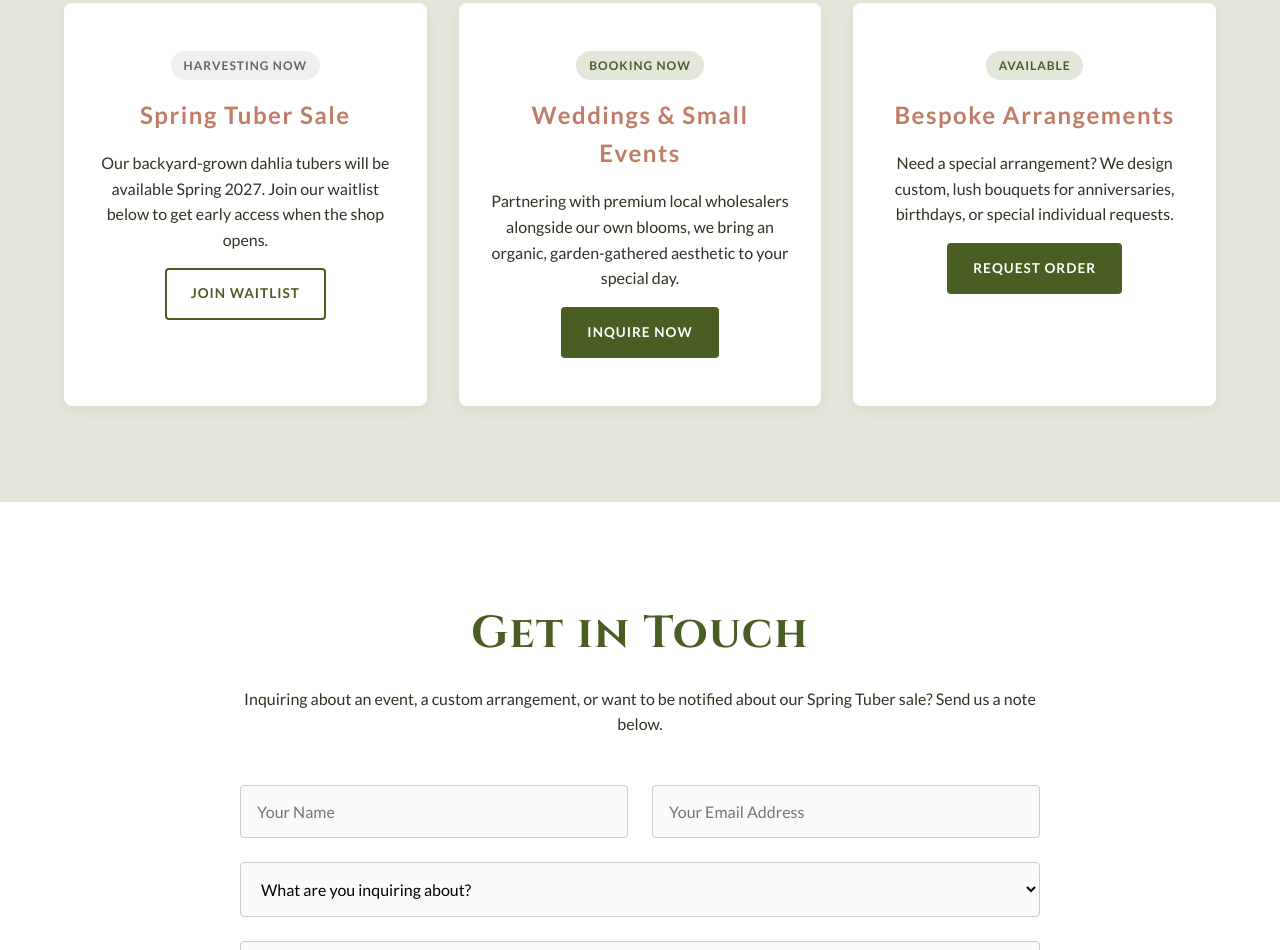
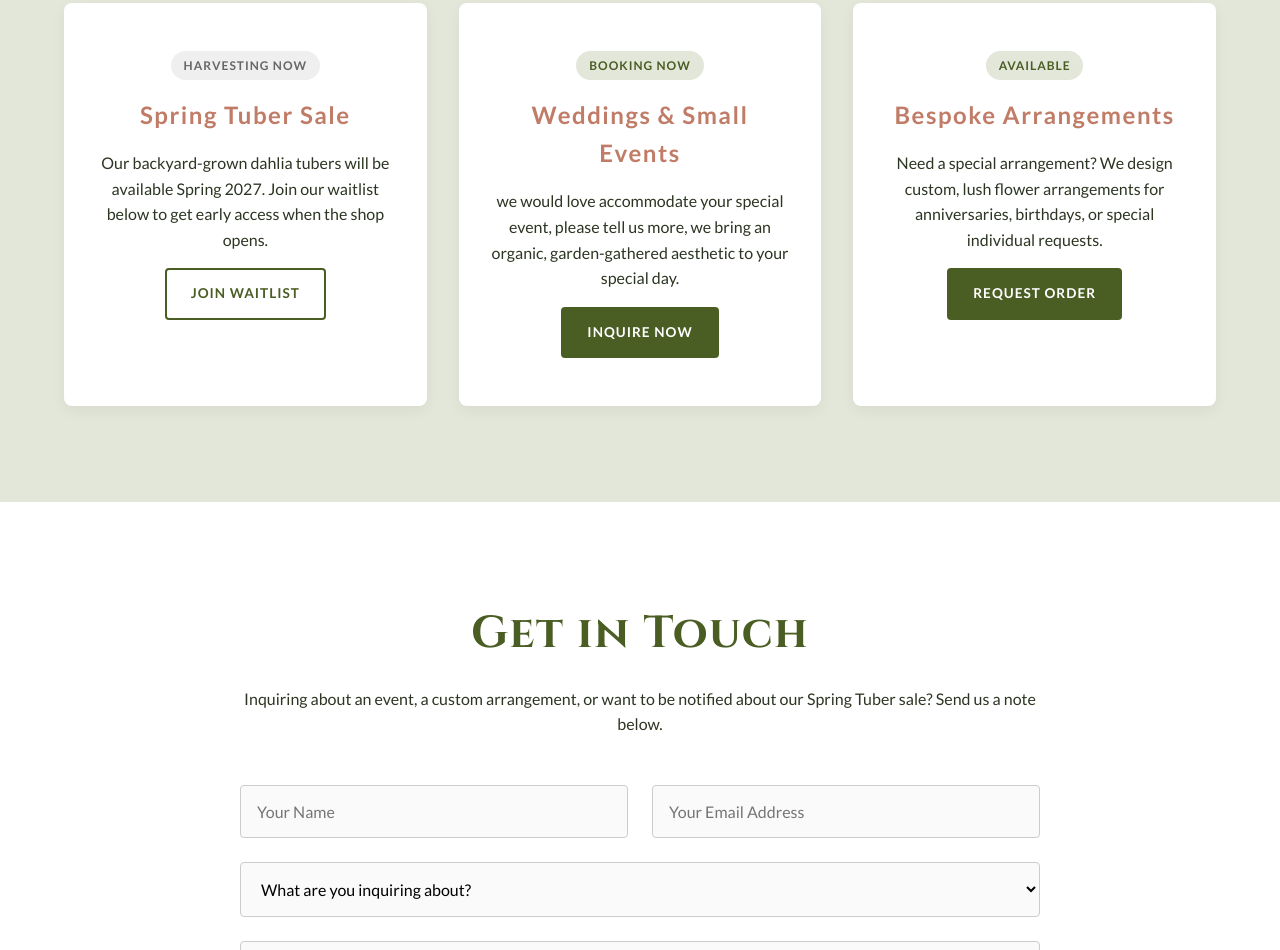
Before and after one commit to Kso1220/Homogrown-wensite, a plain HTML site: page index.html in a window 1280 px wide. Shown: the part 1807-2757 px from the top of the page. Drawn offline with Linux system fonts and the light colour scheme; a script that the page names is missing.

Commit message:
Update index.html form update

```diff
--- a/index.html
+++ b/index.html
@@ -440,13 +440,13 @@
             <div class="card">
                 <div class="badge badge-active">Booking Now</div>
                 <h3>Weddings & Small Events</h3>
-                <p>Partnering with premium local wholesalers alongside our own blooms, we bring an organic, garden-gathered aesthetic to your special day.</p>
+                <p>we would love accommodate your special event, please tell us more, we bring an organic, garden-gathered aesthetic to your special day.</p>
                 <a href="#contact" class="btn">Inquire Now</a>
             </div>
             <div class="card">
                 <div class="badge badge-active">Available</div>
                 <h3>Bespoke Arrangements</h3>
-                <p>Need a special arrangement? We design custom, lush bouquets for anniversaries, birthdays, or special individual requests.</p>
+                <p>Need a special arrangement? We design custom, lush flower arrangements for anniversaries, birthdays, or special individual requests.</p>
                 <a href="#contact" class="btn">Request Order</a>
             </div>
         </div>
```
